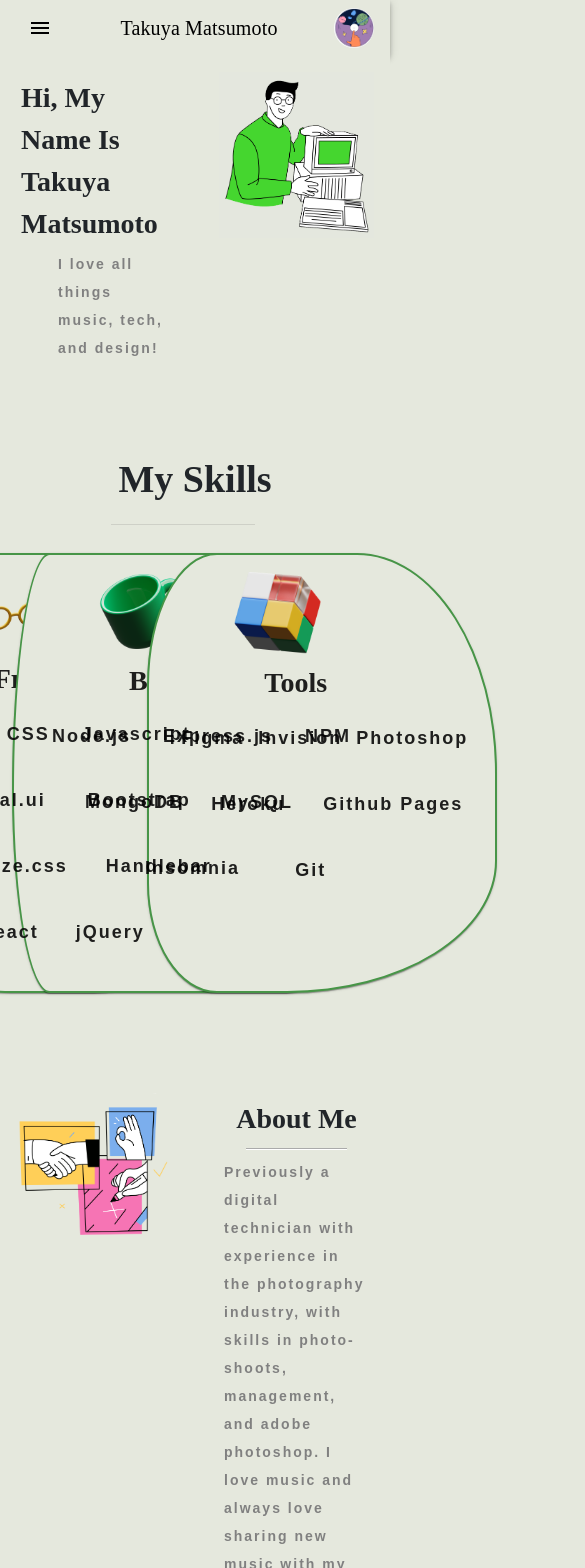
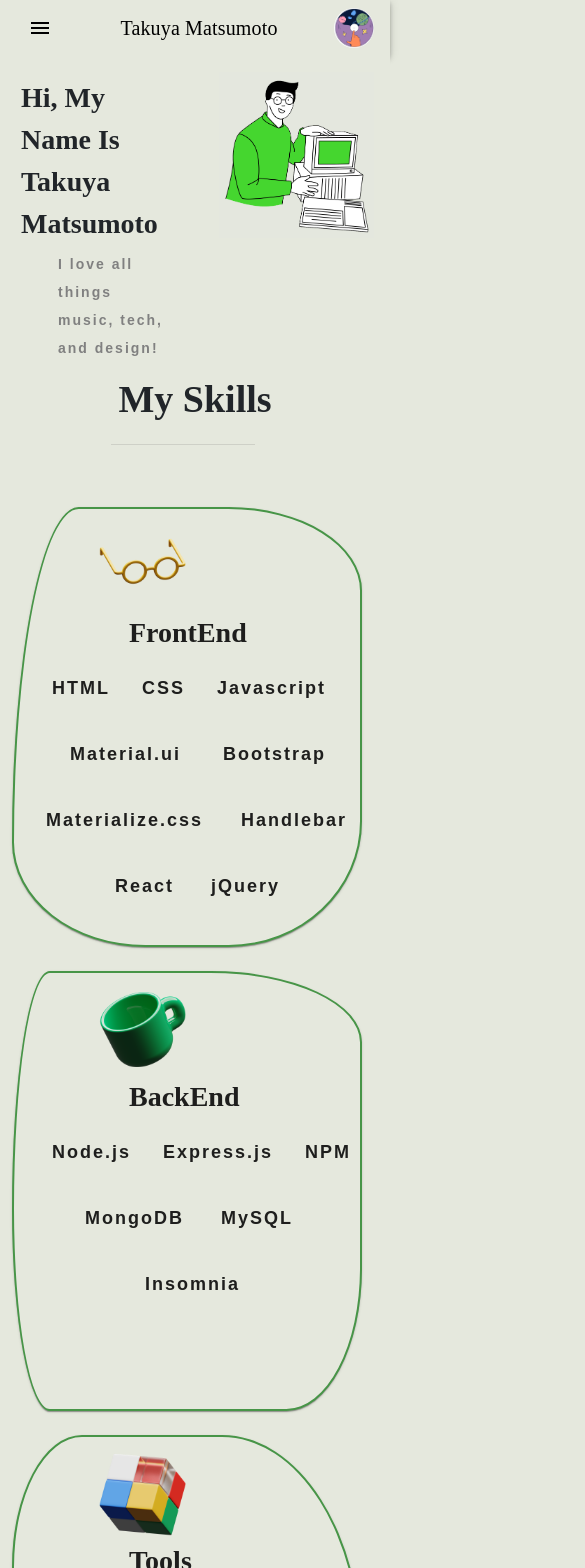
Before and after one commit to TakuyaMats/Reactjs-Portfolio, a React (Create React App) app: page / in a window 390 px wide. Shown: the top 1568 px of the page, 585 px wide, since content can reach past the window. Built offline with nearby package versions, Linux system fonts and the light colour scheme; a web font is replaced by a local one.

Commit message:
fixed the media query bug in the SkillSection

```diff
--- a/src/components/SkillSection/SkillSection.js
+++ b/src/components/SkillSection/SkillSection.js
@@ -21,13 +21,13 @@ const SkillSection = (props) => {
 
     return (
         <>
-        <Grid container spacing={3} id="skill">
-            <Grid item xs={12} style={{ display: 'flex', justifyContent: 'center', marginTop: '80px' }}>
+        <Grid container spacing={3}>
+            <Grid item xs={12} style={{ display: 'flex', justifyContent: 'center' }}>
                 <h3>My Skills</h3>
             </Grid>
             <hr></hr>
         </Grid>
-        <Grid className={classes.paper} id="SkillSection-Container" sx={{ flexGrow: 1 }} container spacing={2} style={{ backgroundColor: '#E5E8DD', maxHeight: '100%', marginTop: 12 }}>
+        <div className={classes.paper}>
             <Grid className={classes.singlePaper} item xs={4}>
                 <Grid container justifyContent="center" spacing={spacing}>
                     <Grid>
@@ -35,8 +35,7 @@ const SkillSection = (props) => {
                         className={classes.tablet}
                         id="skillSection-panels"
                         sx={{
-                        height: 440,
-                        width: 350,
+                        marginTop: 5,
                         backgroundColor: '#E5E8DD',
                         border: '2px solid #479547',
                         'border-radius': '20% 40% 40% 40% / 80% 20% 30% 25%'
@@ -74,14 +73,13 @@ const SkillSection = (props) => {
                         className={classes.tablet}
                         id="skillSection-panels"
                         sx={{
-                        height: 440,
-                        width: 350,
+                        marginTop: 5,
                         backgroundColor: '#E5E8DD',
                         border: '2px solid #479547',
                         'border-radius': '20% 80% 40% 20% / 100% 30% 60% 85%'
                         }}
                     >
-                        <img src={Mug} alt="Mug" style={{ height: '20%', width: '25%', marginLeft: '85px', marginTop: '12px', marginBottom: '4px' }}/>
+                        <img src={Mug} alt="Mug" style={{ height: '20%', width: '25%', marginLeft: '85px', marginTop: '12px', marginBottom: '2px' }}/>
                         <h4 className={classes.h4} style={{ marginTop: '12px' }}>BackEnd</h4>
                         <List id="items">
                             <ListItem className={classes.listItem5}>
@@ -108,14 +106,13 @@ const SkillSection = (props) => {
                         className={classes.tablet}
                         id="skillSection-panels"
                         sx={{
-                        height: 440,
-                        width: 350,
+                        marginTop: 5,
                         backgroundColor: '#E5E8DD',
                         border: '2px solid #479547',
                         'border-radius': '20% 40% 60% 20% / 30% 50% 30% 25%'
                         }}
                     >
-                    <img src={Cube} alt="Cube" style={{ height: '20%', width: '25%', marginLeft: '85px', marginTop: '12px', marginBottom: '6px'}}/>
+                    <img src={Cube} alt="Cube" style={{ height: '20%', width: '25%', marginLeft: '85px', marginTop: '12px', marginBottom: '2px'}}/>
                     <h4 className={classes.h4} style={{ marginTop: '12px' }}>Tools</h4>
                     <List id="items">
                             <ListItem className={classes.listItem3}>
@@ -135,7 +132,7 @@ const SkillSection = (props) => {
                     </Grid>
                 </Grid>
             </Grid>
-        </Grid>
+        </div>
         </>
     );
 }
--- a/src/components/SkillSection/useStyles.js
+++ b/src/components/SkillSection/useStyles.js
@@ -3,11 +3,26 @@ import theme from '../../utils/theme';
 
 const useStyles = makeStyles(() => ({
     paper: {
+        [theme.breakpoints.up('lg')]: {
+            display: 'flex',
+            flexDirection: 'row',
+            marginTop: 35,
+
+        },
+        [theme.breakpoints.down('lg')]: {
+            display: 'flex',
+            flexDirection: 'row',
+            justifyContent: 'center',
+            alignItems: 'center',
+            marginTop: 22,
+        },
         [theme.breakpoints.down('md')]: {
             display: 'flex',
             flexDirection: 'column',
-            marginLeft: '33%'
-        }
+            justifyContent: 'center',
+            alignItems: 'center',
+            marginTop: 22,
+        },
     },
     singlePaper: {
         [theme.breakpoints.down('md')]: {
@@ -237,6 +252,10 @@ const useStyles = makeStyles(() => ({
         },
     },
     tablet: {
+        [theme.breakpoints.up('lg')]: {
+            height: 440,
+            width: 350,
+        },
         [theme.breakpoints.down('lg')]: {
             width: 220,
             height: 320
```
Also changed, not shown: 1 other file (tests, documents, lock files or other folders).
